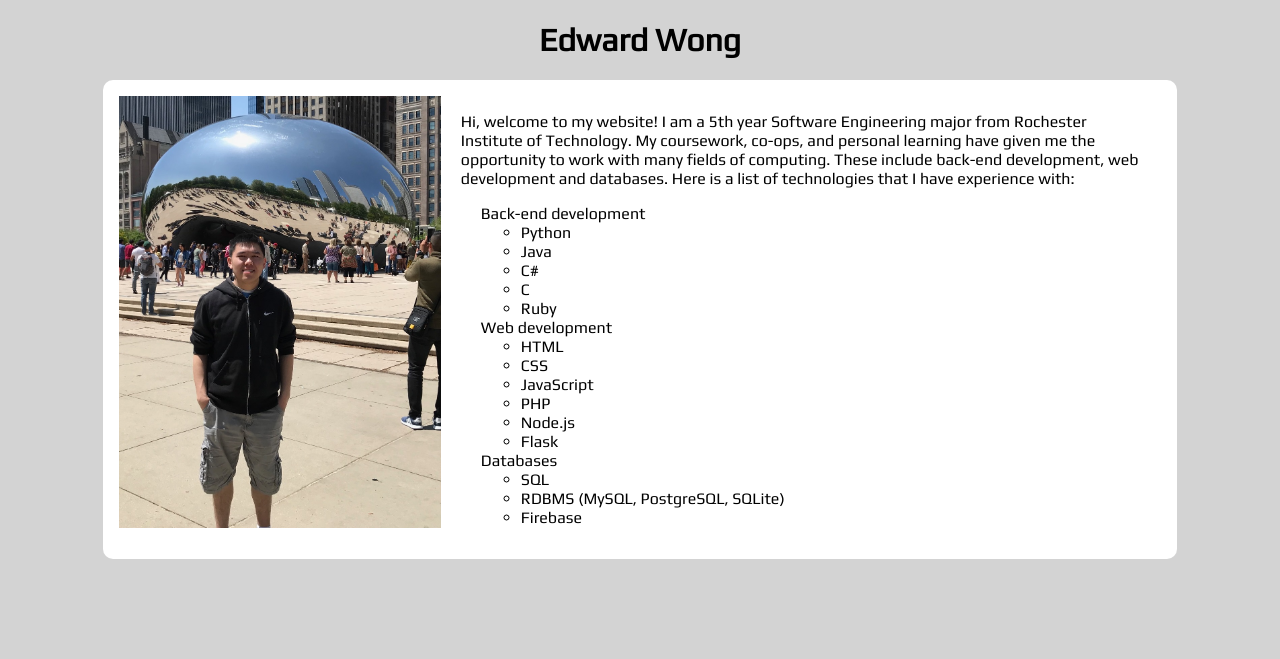
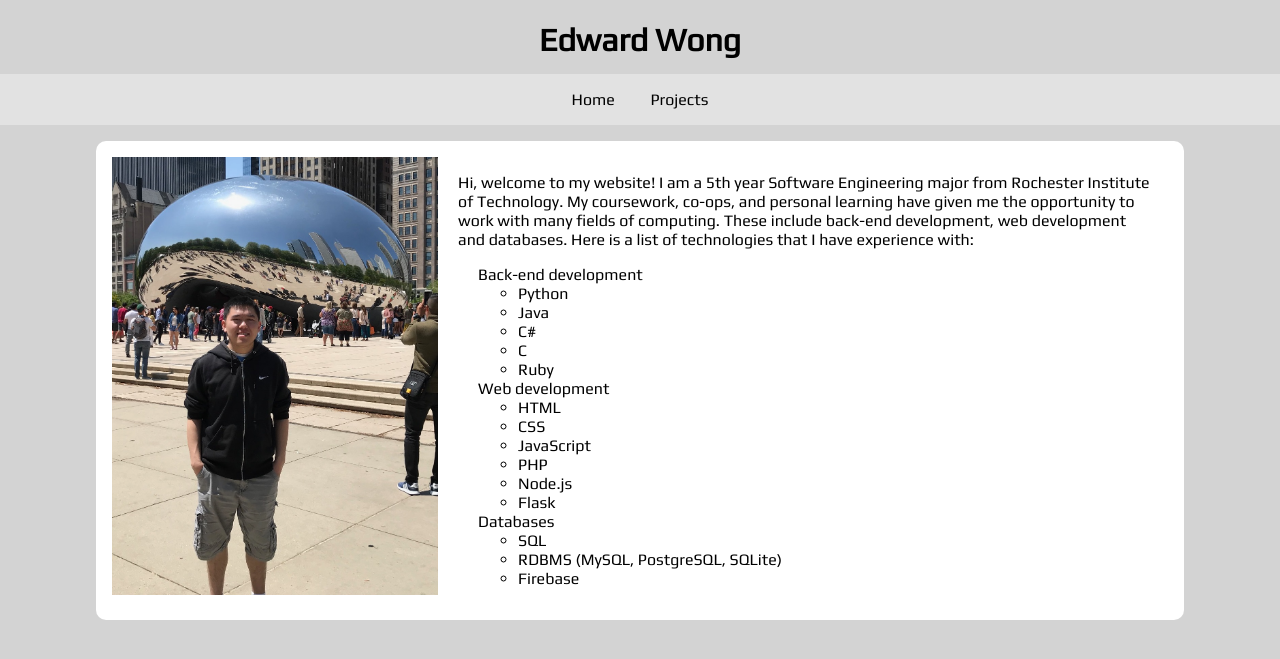
Before and after one commit to exw4141/personal-website, a Flask app: page / in a window 1280 px wide. Shown: the top 659 px of the page. Run offline with Flask 2, Linux system fonts and the light colour scheme.

Commit message:
Added basic nav bar

```diff
--- /dev/null
+++ b/static/css/base.css
@@ -0,0 +1,32 @@
+body {
+    margin-left: 0;
+    margin-right: 0;
+    background-color: lightgray;
+    font-family: 'Play', sans-serif;
+}
+
+#heading {
+    text-align: center;
+    margin-block-end: 0.33em;
+}
+
+#nav {
+    background-color: rgb(226, 226, 226);
+    text-align: center;
+    list-style-type: none;
+    padding: 1em 0;
+}
+
+#nav li {
+    display: inline;
+}
+
+#nav li a {
+    color: black;
+    padding: 1em;
+    text-decoration: none;
+}
+
+#nav li a:hover {
+    background-color: whitesmoke;
+}
--- a/static/css/home.css
+++ b/static/css/home.css
@@ -1,12 +1,3 @@
-body {
-    background-color: lightgray;
-    font-family: 'Play', sans-serif;
-}
-
-#heading {
-    text-align: center;
-}
-
 #content {
     background-color: white;
     width: 85%;
--- a/templates/base.html
+++ b/templates/base.html
@@ -5,12 +5,20 @@
         <meta name="viewport" content="width=device-width, initial-scale=1.0">
         <meta http-equiv="X-UA-Compatible" content="ie=edge">
         <title>{% block title %}{% endblock %}</title>
-        <link href="https://fonts.googleapis.com/css2?family=Play&display=swap" rel="stylesheet">
+        <link href="https://fonts.googleapis.com/css2?family=Play&display=swap" rel="stylesheet" />
+        <link rel="stylesheet" type="text/css" href="{{ url_for('static', filename='css/base.css') }}" />
         {% block stylesheets %}
         {% endblock %}
     </head>
 
     <body>
+        <h1 id="heading">Edward Wong</h1>
+
+        <ul id="nav">
+            <li><a href="/">Home</a></li>
+            <li><a href="/projects">Projects</a></li>
+        </ul>
+
         {% block body %}
         {% endblock %}
     </body>
--- a/templates/home.html
+++ b/templates/home.html
@@ -6,8 +6,6 @@
 {% endblock %}
 
 {% block body %}
-    <h1 id="heading">Edward Wong</h1>
-
     <div id="content">
         <img id="me" src="{{ url_for('static', filename='images/me.jpeg') }}" />
 
```
